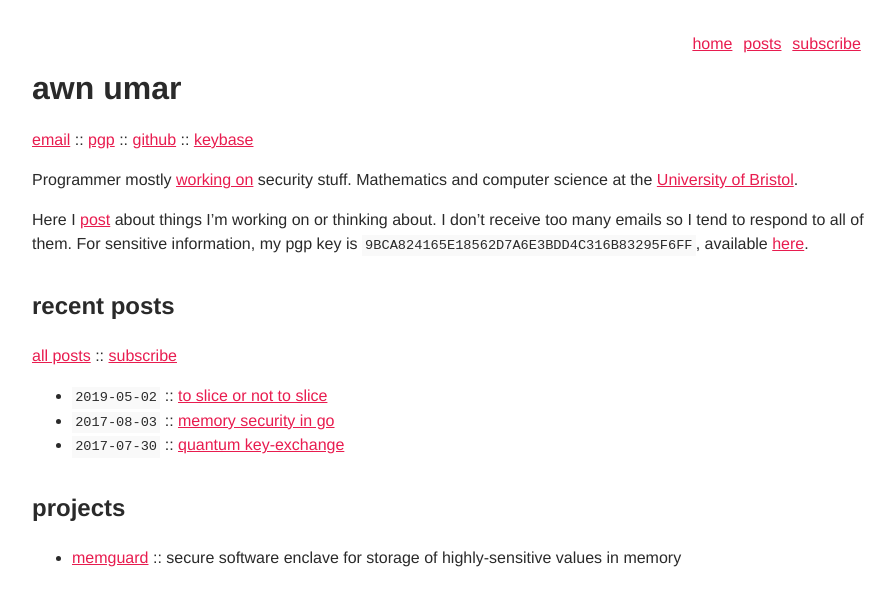
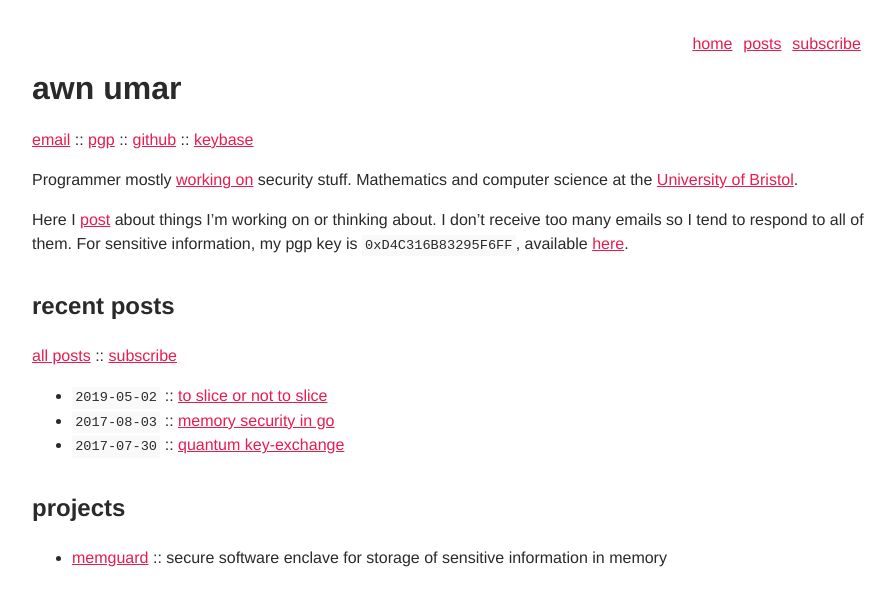
Before and after one commit to awnumar/spacetime.dev, a Jekyll site: the page built from index.md, in a window 1280 px wide. Shown: the top 606 px of the page, without its empty margins (192-1087 px from the left). Built offline with Jekyll 4.4.1, drawn with Linux system fonts in a browser that asks for light colours.

Commit message:
Change public key ID to short form hex

```diff
--- a/index.md
+++ b/index.md
@@ -9,7 +9,7 @@ title: home
 
 Programmer mostly [working on](https://github.com/awnumar) security stuff. Mathematics and computer science at the [University of Bristol](https://en.wikipedia.org/wiki/University_of_Bristol).
 
-Here I [post](/posts) about things I'm working on or thinking about. I don't receive too many emails so I tend to respond to all of them. For sensitive information, my pgp key is `9BCA824165E18562D7A6E3BDD4C316B83295F6FF`, available [here](/my/key.txt).
+Here I [post](/posts) about things I'm working on or thinking about. I don't receive too many emails so I tend to respond to all of them. For sensitive information, my pgp key is `0xD4C316B83295F6FF`, available [here](/my/key.txt).
 
 ## recent posts
 
@@ -20,4 +20,4 @@ Here I [post](/posts) about things I'm working on or thinking about. I don't rec
 
 ## projects
 
-- [memguard](https://github.com/awnumar/memguard) :: secure software enclave for storage of highly-sensitive values in memory
+- [memguard](https://github.com/awnumar/memguard) :: secure software enclave for storage of sensitive information in memory
```
